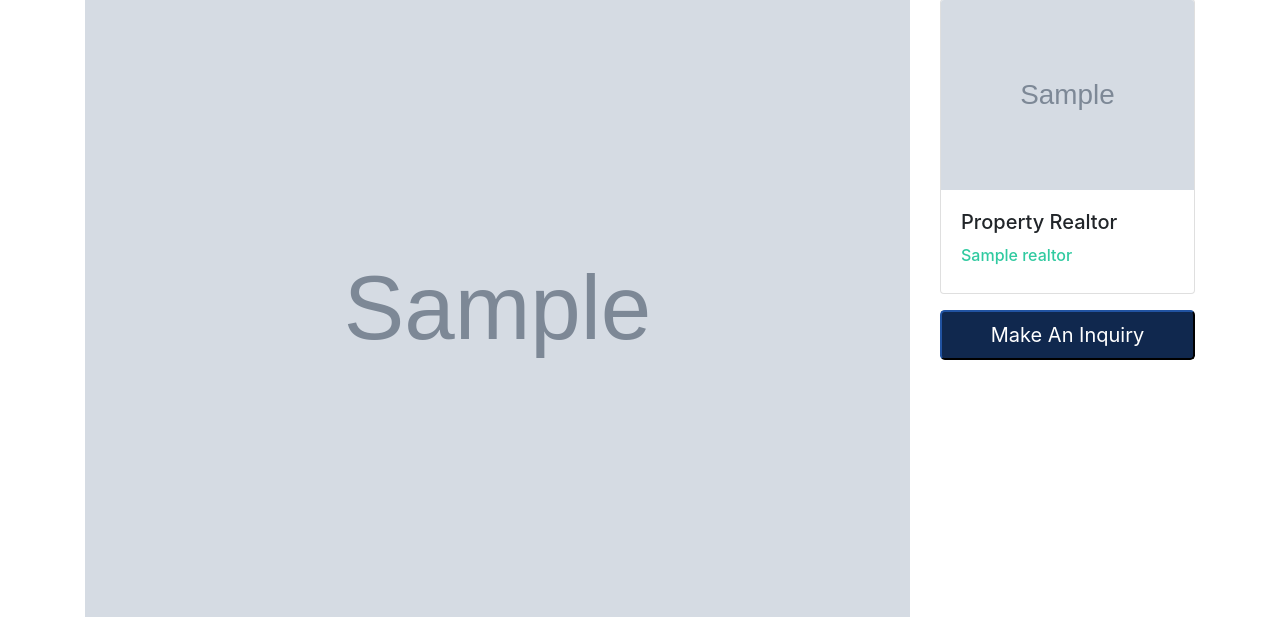
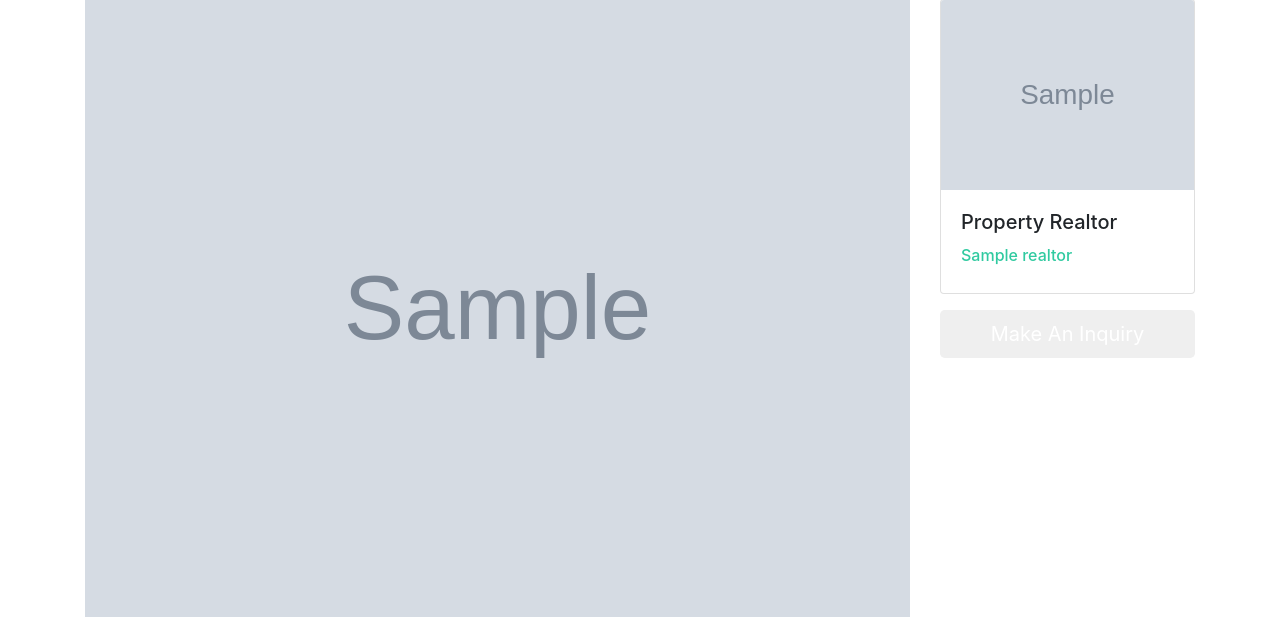
Before and after one commit to AcoHon53114/web, a Django app: page /listings/1 in a window 1280 px wide. Shown: the part 548-1165 px from the top of the page. Run offline with Django 4.2, Linux system fonts and the light colour scheme; tables that the repository leaves empty hold one stand-in row (values such as "Sample post"); grey boxes marked "Sample" are stand-in pictures; some libraries are stand-ins or nearby versions.

Commit message:
commpleted realted project

```diff
--- a/templates/listings/listing.html
+++ b/templates/listings/listing.html
@@ -194,7 +194,7 @@
             </div>
           </div>
           <button
-            class="btn-primary btn-block btn-lg"
+          class="btn btn-block btn-lg {% if user.is_authenticated %}btn-primary{% else %}btn-muted text-white{% endif %}"
           data-toggle="modal"
           data-target="#inquiryModal"
         >
--- a/templates/partials/_navbar.html
+++ b/templates/partials/_navbar.html
@@ -44,7 +44,7 @@
           <!--dashboard link-->
           <li {% if 'dashboard' in request.path %} class='nav-item mr-3 active'
           {% else %} class='nav-item mr-3' {% endif %}>
-          <a class="nav-link" href={% url 'dashboard' %} >Welcome, {{ user.username|lower }} (dashboard)</a>
+          <a class="nav-link" href={% url 'dashboard' %} >Welcome, {{user.username}} (dashboard)</a>
           </li>
 <!-------------------------logout------------------------>
           <li class="nav-item mr-3">
```
Lines whose indentation alone changed are shown as unchanged.
